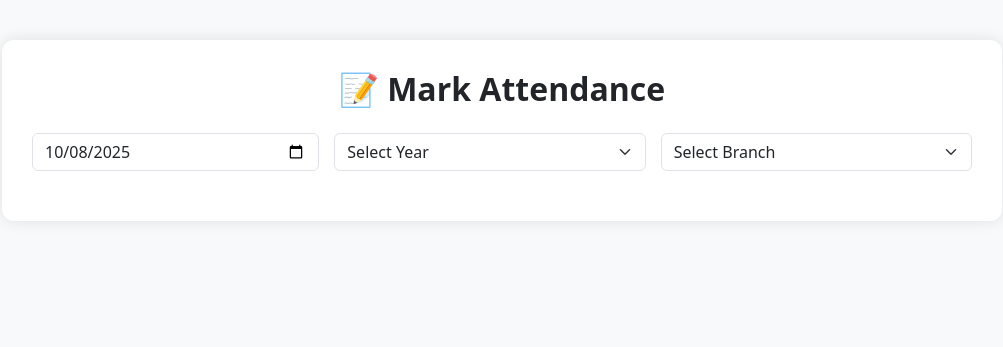
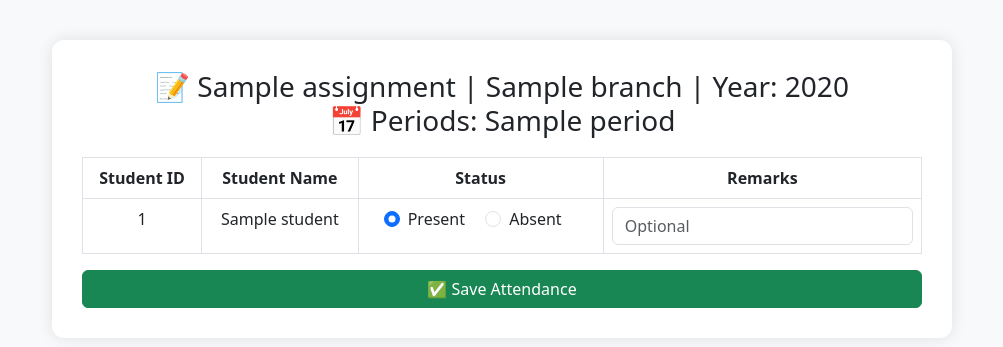
Before and after one commit to harasha12/student-management-portal, a Flask app: template templates/mark_attendance.html in a window 1280 px wide. Shown: the top 347 px of the page, without its empty margins (138-1141 px from the left). Run offline with Flask 3, Linux system fonts and the light colour scheme; the template is opened without the code that fills it: most values are stand-ins (such as "Sample title", 1, 10 or a date in 2020).

Commit message:
Update mark_attendance.html

```diff
--- a/templates/mark_attendance.html
+++ b/templates/mark_attendance.html
@@ -6,88 +6,47 @@
     <link href="https://cdn.jsdelivr.net/npm/bootstrap@5.3.0/dist/css/bootstrap.min.css" rel="stylesheet">
     <style>
         body { background: #f8f9fa; }
-        h2 { text-align: center; font-weight: 600; margin-bottom: 25px; }
         .attendance-box {
+            max-width: 900px;
+            margin: 40px auto;
             background: #fff;
+            padding: 30px;
             border-radius: 12px;
-            padding: 30px;
             box-shadow: 0 0 15px rgba(0,0,0,0.1);
-            max-width: 1000px;
-            margin: 40px auto;
         }
-        table { width: 100%; border-collapse: collapse; margin-top: 20px; }
-        th, td { border: 1px solid #dee2e6; text-align: center; padding: 10px; }
-        th { background: #e9ecef; }
-        .form-inline { display: flex; flex-wrap: wrap; gap: 15px; align-items: center; margin-bottom: 20px; }
-        .form-inline select, .form-inline input { flex: 1; min-width: 150px; }
-        .btn { margin-top: 10px; }
+        table { width: 100%; border-collapse: collapse; margin-top: 20px;}
+        th, td { border: 1px solid #dee2e6; text-align: center; padding: 10px;}
+        th { background: #e9ecef;}
+        h3 { text-align: center; margin-bottom: 20px; }
+        .lab-badge {
+            display: inline-block;
+            background: #28a745;
+            color: #fff;
+            padding: 4px 10px;
+            border-radius: 6px;
+            font-size: 0.9rem;
+            margin-left: 10px;
+        }
     </style>
 </head>
 <body>
 <div class="attendance-box">
-    <h2>📝 Mark Attendance</h2>
+    <h3>
+        📝 {{ assignment.subject }} | {{ assignment.branch }} | Year: {{ assignment.year }}
+        <br>
+        📅 Periods: {{ periods | join(', ') }}
+        {% if periods|length > 1 %}
+            <span class="lab-badge">Lab Attendance</span>
+        {% endif %}
+    </h3>
 
-    <!-- Filters Form -->
-    <form id="filterForm" class="form-inline">
-        <input type="date" id="datePicker" name="date" class="form-control" required>
-
-        <select id="yearSelect" class="form-select" required>
-            <option value="">Select Year</option>
-            <option value="1/4">1/4</option>
-            <option value="2/4">2/4</option>
-            <option value="3/4">3/4</option>
-            <option value="4/4">4/4</option>
-        </select>
-
-        <select id="branchSelect" class="form-select" required>
-            <option value="">Select Branch</option>
-            <option value="B.Tech - CSE">B.Tech - CSE</option>
-            <option value="B.Tech - IT">B.Tech - IT</option>
-            <option value="B.Tech - Civil">B.Tech - Civil</option>
-            <option value="B.Tech - Mech">B.Tech - Mech</option>
-            <option value="B.Tech - EEE">B.Tech - EEE</option>
-            <option value="B.Tech - ECE">B.Tech - ECE</option>
-            <option value="B.Tech - CSC">B.Tech - CSC</option>
-            <option value="B.Tech - AI & ML">B.Tech - AI & ML</option>
-            <option value="B.Tech - AI & DS">B.Tech - AI & DS</option>
-        </select>
-    </form>
-
-    <!-- Attendance Table (Hidden until filters selected) -->
-    <div id="attendanceTable" style="display: none;">
     <form method="POST">
-            <!-- Period Selection -->
-            <div class="mb-3">
-                <label for="periodDropdown" class="form-label">Select Period</label>
-                <select class="form-select" id="periodDropdown" name="selected_period">
-                    <option value="">-- Choose Period --</option>
-                    {% for i in range(1, 8) %}
-                        <option value="{{ i }}">Period {{ i }}</option>
-                    {% endfor %}
-                </select>
-            </div>
-
-            <!-- Lab Periods Checkboxes -->
-            <div class="mb-4">
-                <label class="form-label">Select Lab Periods</label>
-                <div class="row">
-                    {% for i in range(1, 8) %}
-                    <div class="col-md-2 col-4">
-                        <input type="checkbox" class="form-check-input lab-period" id="lab{{ i }}" name="lab_periods" value="Lab Period {{ i }}">
-                        <label class="form-check-label" for="lab{{ i }}">Period {{ i }}</label>
-                    </div>
-                    {% endfor %}
-                </div>
-            </div>
-
-            <!-- Students Table -->
+        <input type="hidden" name="date" value="{{ date }}">
         <table class="table table-bordered">
             <thead>
                 <tr>
                     <th>Student ID</th>
                     <th>Student Name</th>
-                        <th id="periodHeader">Selected Period</th>
-                        <th id="labPeriodHeader">Selected Lab Period(s)</th>
                     <th>Status</th>
                     <th>Remarks</th>
                 </tr>
@@ -97,60 +56,23 @@
                 <tr>
                     <td>{{ student.student_id }}</td>
                     <td>{{ student.name }}</td>
-                        <td class="selected-period"></td>
-                        <td class="selected-lab"></td>
                     <td>
-                            <select name="status_{{ student.student_id }}" class="form-select" required>
-                                <option value="Present">Present</option>
-                                <option value="Absent">Absent</option>
-                            </select>
+                        <div class="form-check form-check-inline">
+                            <input class="form-check-input" type="radio" name="status_{{ student.student_id }}" id="present_{{ student.student_id }}" value="Present" checked>
+                            <label class="form-check-label" for="present_{{ student.student_id }}">Present</label>
+                        </div>
+                        <div class="form-check form-check-inline">
+                            <input class="form-check-input" type="radio" name="status_{{ student.student_id }}" id="absent_{{ student.student_id }}" value="Absent">
+                            <label class="form-check-label" for="absent_{{ student.student_id }}">Absent</label>
+                        </div>
                     </td>
                     <td><input type="text" name="remarks_{{ student.student_id }}" class="form-control" placeholder="Optional"></td>
                 </tr>
                 {% endfor %}
             </tbody>
         </table>
-            <button type="submit" class="btn btn-success">✅ Save Attendance</button>
+        <button type="submit" class="btn btn-success w-100">✅ Save Attendance</button>
     </form>
 </div>
-</div>
-
-<script>
-document.addEventListener('DOMContentLoaded', function() {
-    const today = new Date().toISOString().split('T')[0];
-    document.getElementById('datePicker').value = today;
-
-    const datePicker = document.getElementById('datePicker');
-    const yearSelect = document.getElementById('yearSelect');
-    const branchSelect = document.getElementById('branchSelect');
-    const dropdown = document.getElementById('periodDropdown');
-    const labPeriods = document.querySelectorAll('.lab-period');
-    const table = document.getElementById('attendanceTable');
-
-    function updateTable() {
-        const filtersSelected = datePicker.value && yearSelect.value && branchSelect.value;
-        table.style.display = filtersSelected ? 'block' : 'none';
-
-        if(filtersSelected){
-            const selectedLabs = Array.from(labPeriods)
-                .filter(cb => cb.checked)
-                .map(cb => cb.value);
-            const rows = document.querySelectorAll('#attendanceTable tbody tr');
-            rows.forEach(row => {
-                row.querySelector('.selected-period').innerText = dropdown.value ? "Period " + dropdown.value : "-";
-                row.querySelector('.selected-lab').innerText = selectedLabs.length ? selectedLabs.join(", ") : "-";
-            });
-        }
-    }
-
-    datePicker.addEventListener('change', updateTable);
-    yearSelect.addEventListener('change', updateTable);
-    branchSelect.addEventListener('change', updateTable);
-    dropdown.addEventListener('change', updateTable);
-    labPeriods.forEach(cb => cb.addEventListener('change', updateTable));
-
-    updateTable(); // initial check
-});
-</script>
 </body>
 </html>
```
Lines whose indentation alone changed are shown as unchanged.
